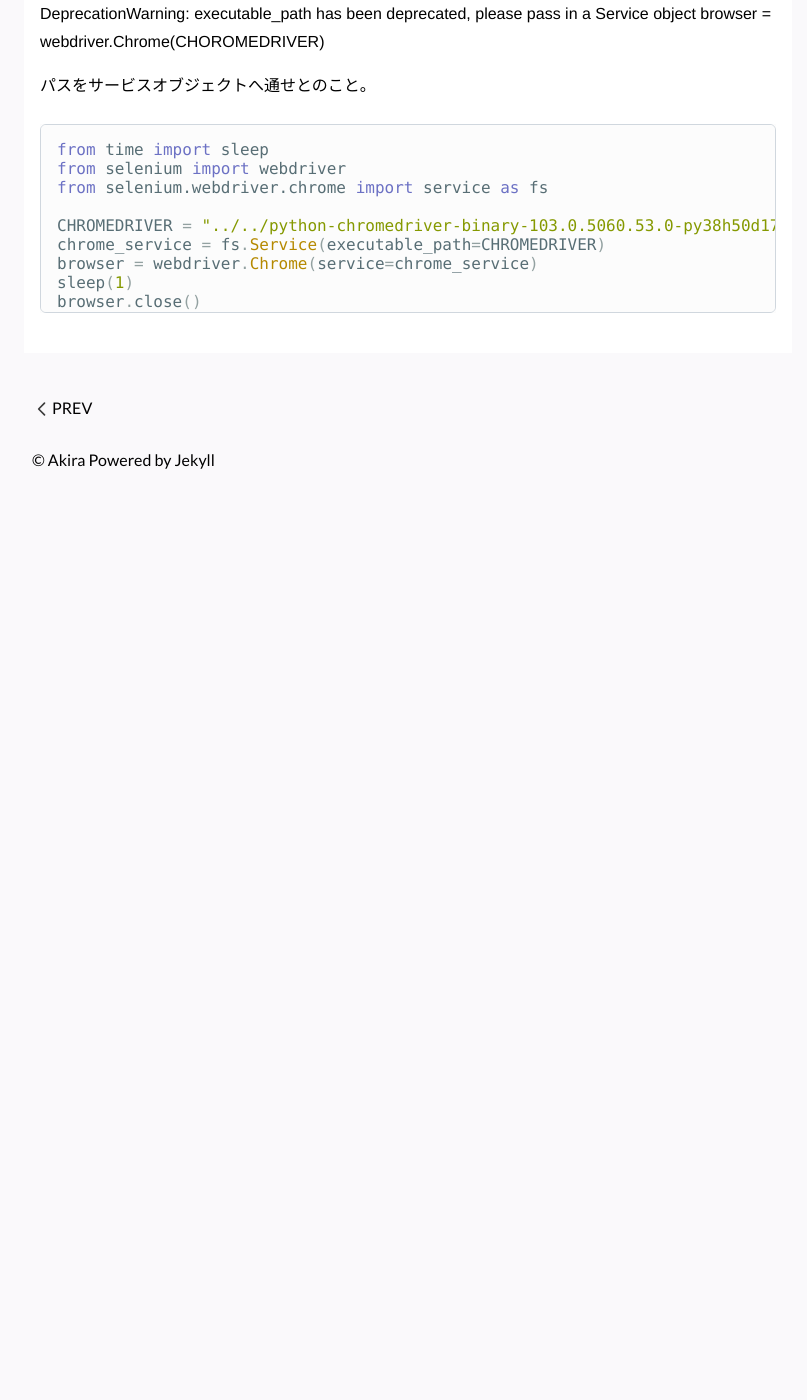
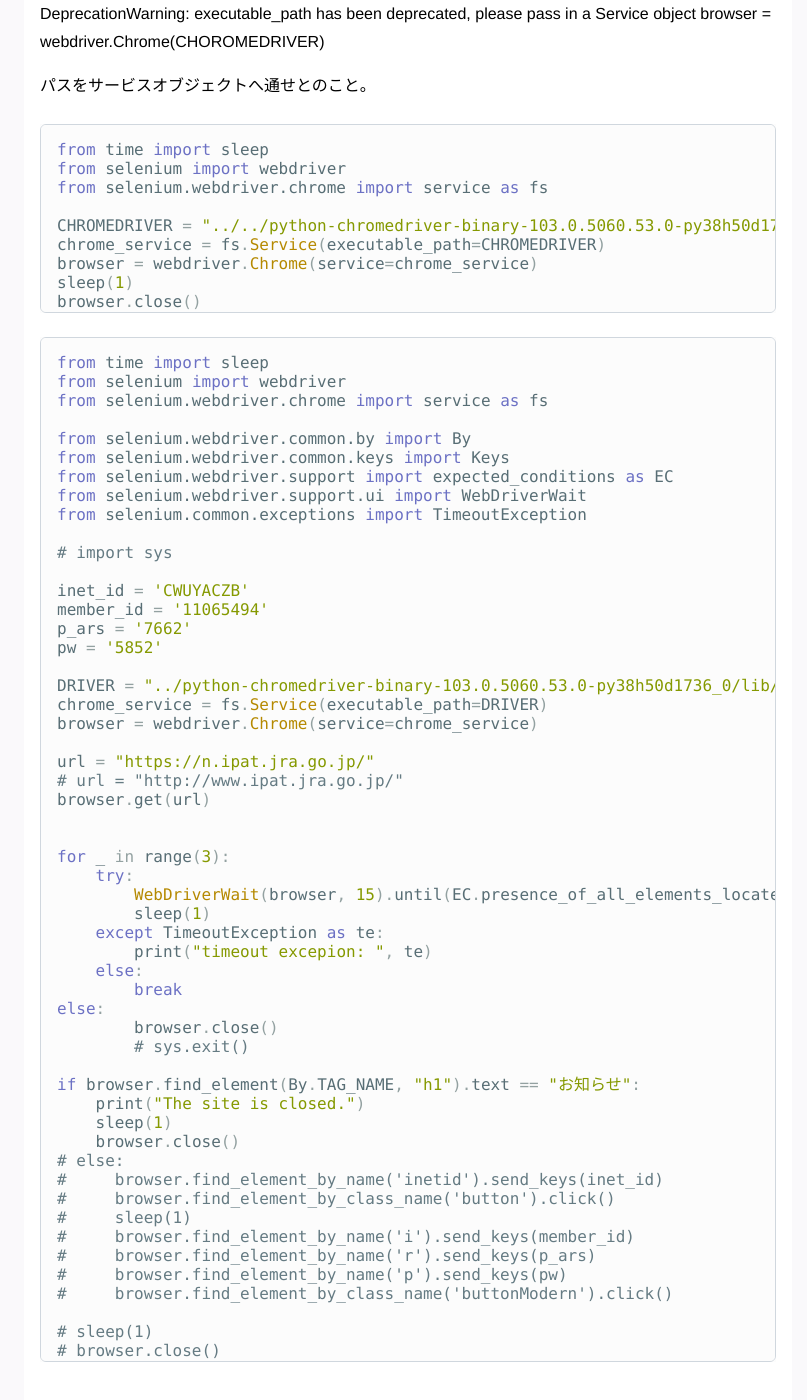
Before and after one commit to justgetwet/jekyll-pages, a Jekyll site: the page built from _posts/2022-07-13-nankan-nankan.md, in a window 1280 px wide and 1400 px high, scrolled down 1107 px. Shown: the whole window, without its empty margins (232-1039 px from the left). Built offline with Jekyll 4.4.1, drawn with Linux system fonts in a browser that asks for light colours; a script that is not in the unit is left out; before the commit the page ends 1597 px from its top, so only the background shows below that.

Commit message:
selenium sample

````diff
--- a/_posts/2022-07-13-nankan-nankan.md
+++ b/_posts/2022-07-13-nankan-nankan.md
@@ -52,3 +52,60 @@ browser = webdriver.Chrome(service=chrome_service)
 sleep(1)
 browser.close()
 ```
+
+
+```python
+from time import sleep
+from selenium import webdriver
+from selenium.webdriver.chrome import service as fs
+
+from selenium.webdriver.common.by import By
+from selenium.webdriver.common.keys import Keys
+from selenium.webdriver.support import expected_conditions as EC
+from selenium.webdriver.support.ui import WebDriverWait
+from selenium.common.exceptions import TimeoutException
+
+# import sys
+
+inet_id = 'CWUYACZB'
+member_id = '11065494'
+p_ars = '7662'
+pw = '5852'
+
+DRIVER = "../python-chromedriver-binary-103.0.5060.53.0-py38h50d1736_0/lib/python3.8/site-packages/chromedriver_binary/chromedriver"
+chrome_service = fs.Service(executable_path=DRIVER)
+browser = webdriver.Chrome(service=chrome_service)
+
+url = "https://n.ipat.jra.go.jp/"
+# url = "http://www.ipat.jra.go.jp/"
+browser.get(url)
+
+
+for _ in range(3):
+    try:
+        WebDriverWait(browser, 15).until(EC.presence_of_all_elements_located((By.TAG_NAME, 'h1')))
+        sleep(1)
+    except TimeoutException as te:
+        print("timeout excepion: ", te)
+    else:
+        break
+else:
+        browser.close()
+        # sys.exit()
+
+if browser.find_element(By.TAG_NAME, "h1").text == "お知らせ":
+    print("The site is closed.")
+    sleep(1)
+    browser.close()
+# else:
+#     browser.find_element_by_name('inetid').send_keys(inet_id)
+#     browser.find_element_by_class_name('button').click()
+#     sleep(1)
+#     browser.find_element_by_name('i').send_keys(member_id)
+#     browser.find_element_by_name('r').send_keys(p_ars)
+#     browser.find_element_by_name('p').send_keys(pw)
+#     browser.find_element_by_class_name('buttonModern').click()
+
+# sleep(1)
+# browser.close()
+```
````
